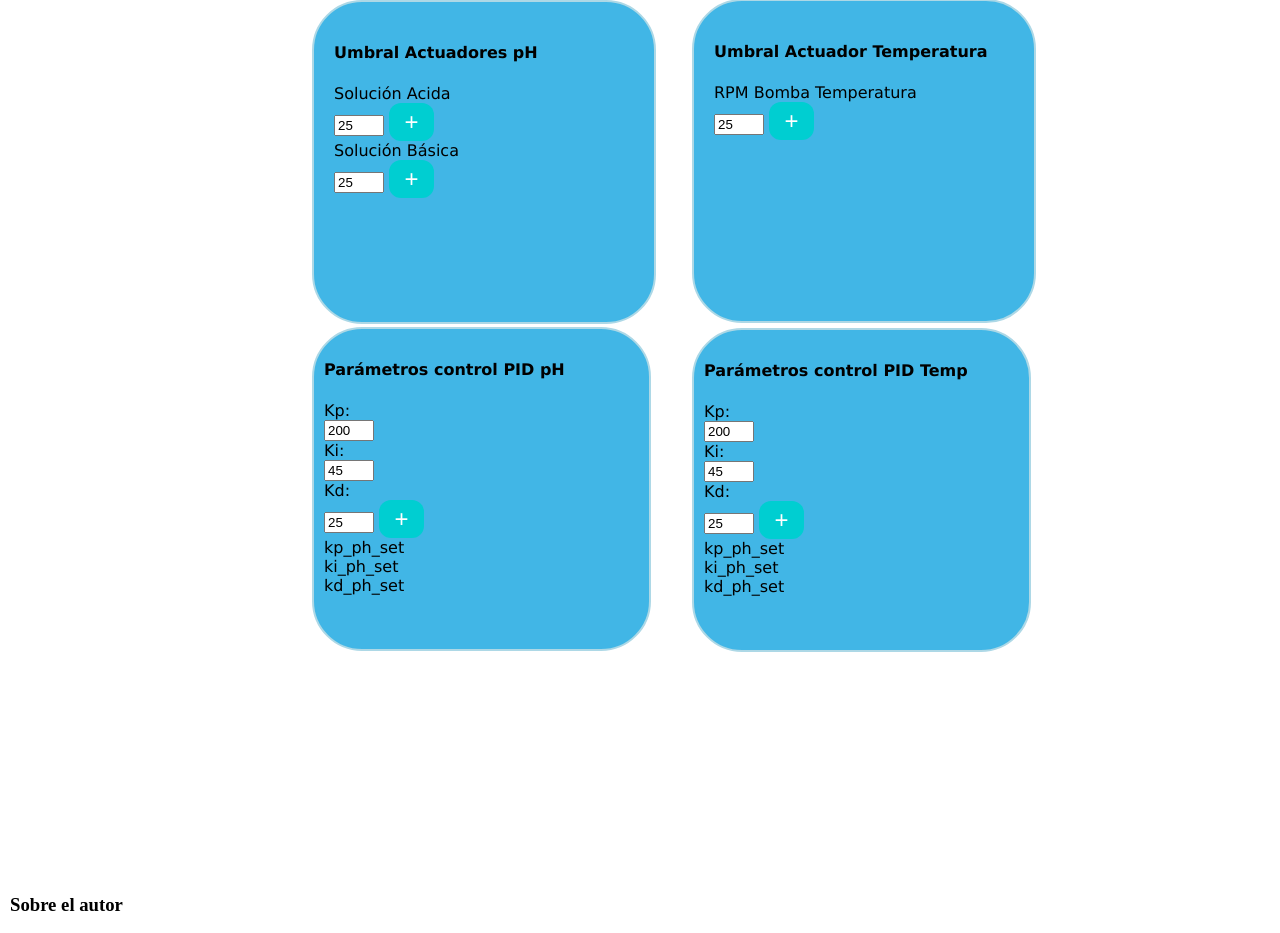
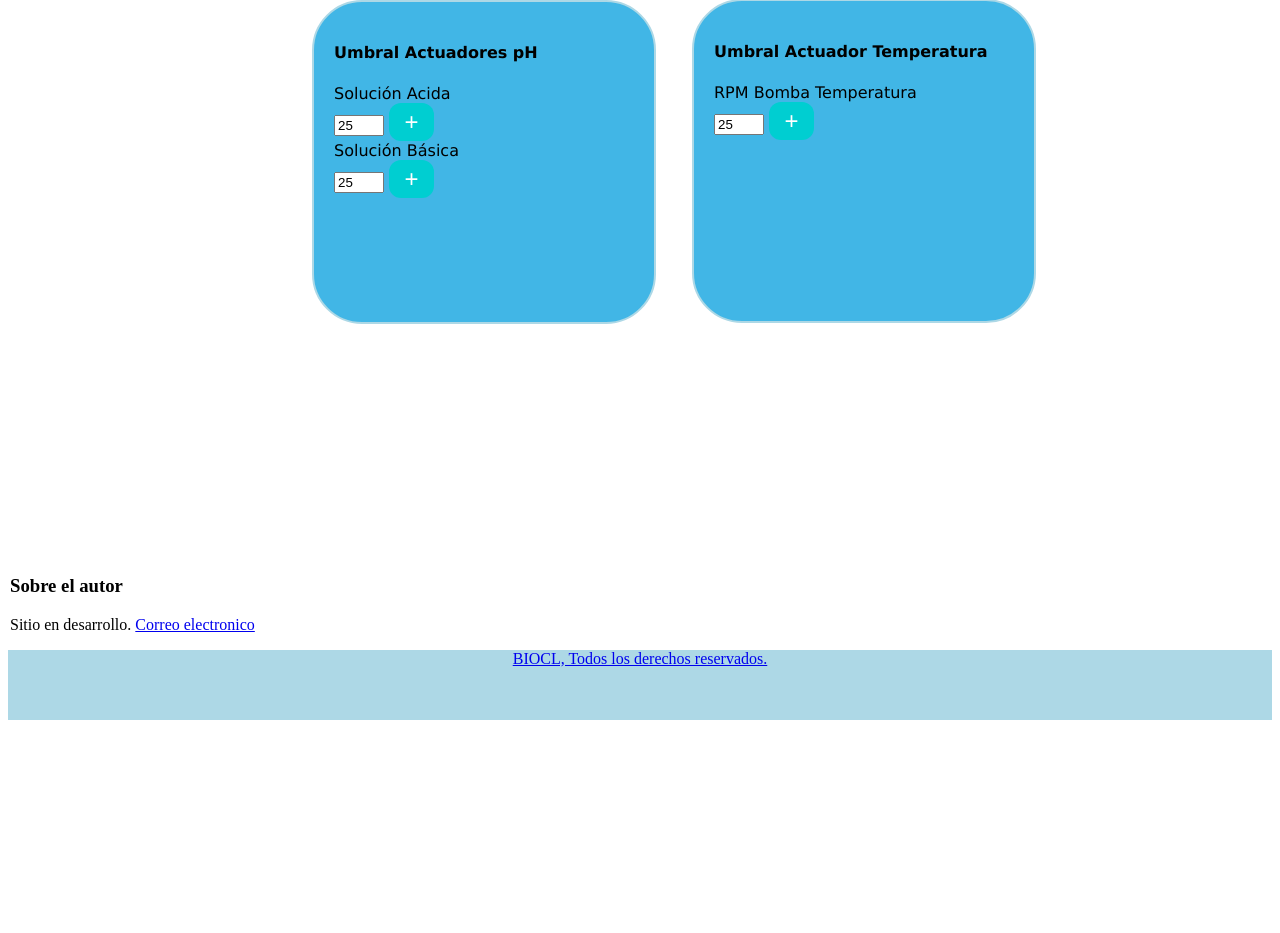
Before and after one commit to hooper2chile/biocl_system, a Flask app: page /calibrar in a window 1280 px wide. Shown: the part 592-1525 px from the top of the page. After the commit the page ends 1312 px from the top, so only its background shows below. Run offline with Flask 2, Linux system fonts and the light colour scheme; parts of the project's set-up code (start-up, migrations or seed data) failed here and were passed over.

Commit message:
fuera pid

```diff
--- a/templates/calibrar.html
+++ b/templates/calibrar.html
@@ -183,84 +183,6 @@
 
 
 
-
-<!parametros pid_ph>
-<form id="pid_ph" method="POST" action='#'>
-<div class="caja6">
-  <h4>Parámetros control PID pH</h4>
-  <div> Kp:</div>
-      <input type="number"
-             id="kp_ph"
-             style="width: 50px;"
-             value="200"
-             min="-9999"
-             max="9999"
-             step="0.1"
-      />
-  <div> Ki:</div>
-      <input type="number"
-             id="ki_ph"
-             style="width: 50px;"
-             value="45"
-             min="-500"
-             max="500"
-             step="0.1"
-      />
-  <div> Kd:</div>
-      <input type="number"
-             id="kd_ph"
-             style="width: 50px;"
-             value="25"
-             min="-500"
-             max="500"
-             step="0.1"
-      />
-      <button type="submit" class="button_apply"> + </button>
-  <div id="kp_ph_set">kp_ph_set</div>
-  <div id="ki_ph_set">ki_ph_set</div>
-  <div id="kd_ph_set">kd_ph_set</div>
-</div>
-</form><br><br>
-
-
-<!parametros pid_temp>
-<form id="pid_temp" method="POST" action='#'>
-<div class="caja7">
-  <h4>Parámetros control PID Temp</h4>
-  <div> Kp:</div>
-      <input type="number"
-             id="kp_temp"
-             style="width: 50px;"
-             value="200"
-             min="-9999"
-             max="9999"
-             step="0.1"
-      />
-  <div> Ki:</div>
-      <input type="number"
-             id="ki_temp"
-             style="width: 50px;"
-             value="45"
-             min="-500"
-             max="500"
-             step="0.1"
-      />
-  <div> Kd:</div>
-      <input type="number"
-             id="kd_temp"
-             style="width: 50px;"
-             value="25"
-             min="-500"
-             max="500"
-             step="0.1"
-      />
-      <button type="submit" class="button_apply"> + </button>
-  <div id="kp_temp_set">kp_ph_set</div>
-  <div id="ki_temp_set">ki_ph_set</div>
-  <div id="kd_temp_set">kd_ph_set</div>
-</div>
-</form><br><br>
-
 </div>
 
 {% endblock %}
```
